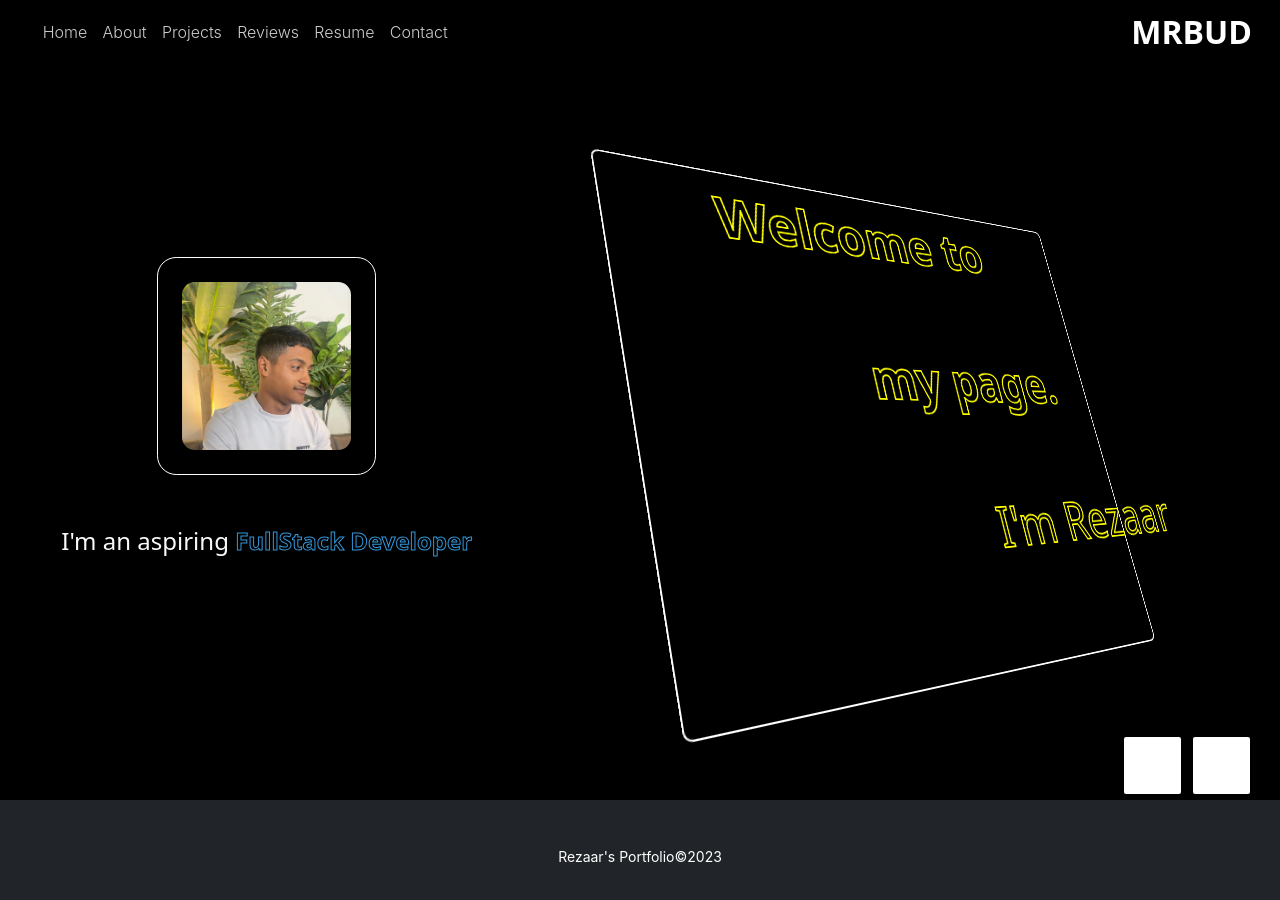
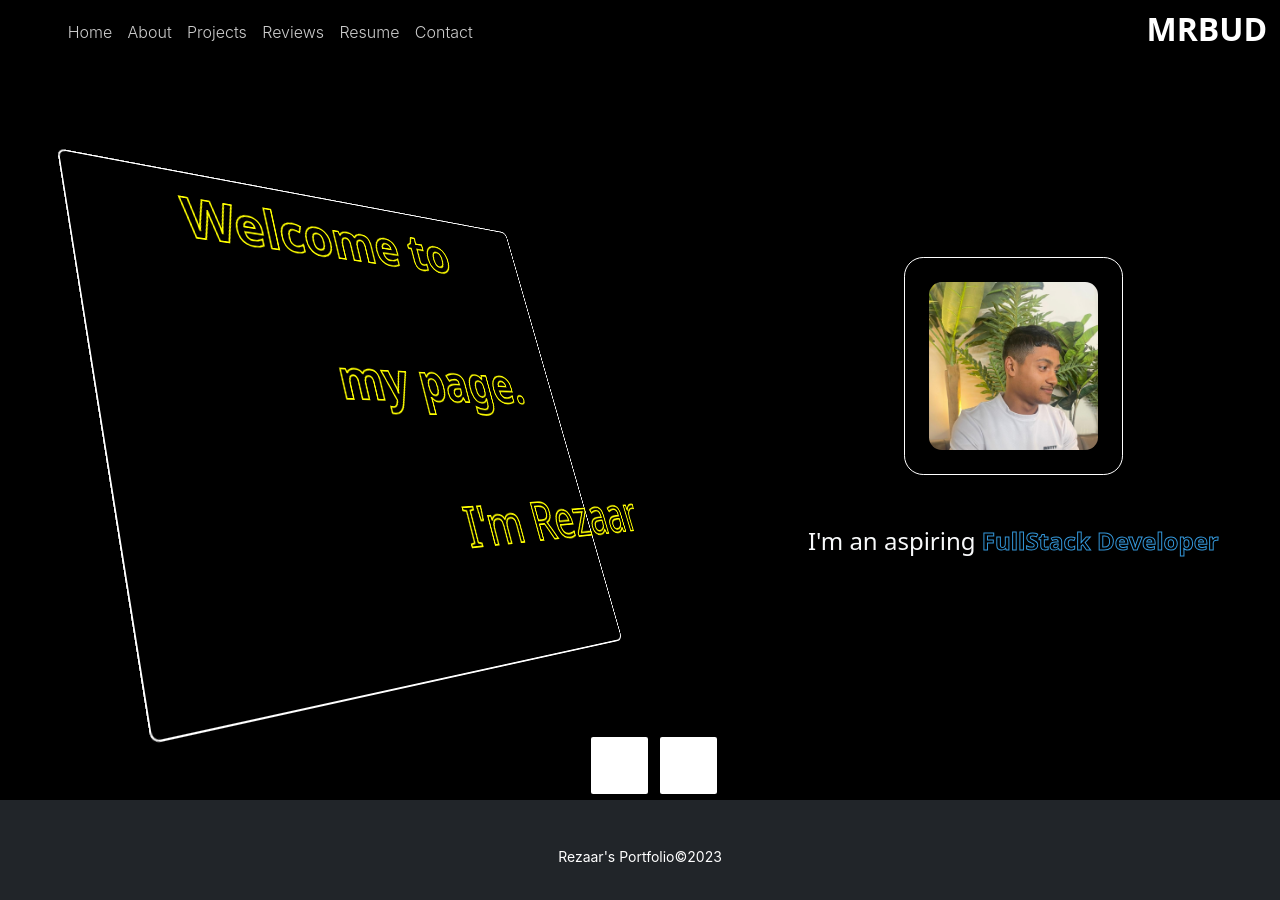
Before and after one commit to solocyberengineer/final_portfolio, a Vue app: page / in a window 1280 px wide. Shown: the top 900 px of the page. Built offline with nearby package versions, Linux system fonts and the light colour scheme; no server answers.

Commit message:
started with responsiveness

```diff
--- a/src/App.vue
+++ b/src/App.vue
@@ -77,7 +77,7 @@ body {
 
 main {
   /* height: minmax( 100vh, 160vh ); */
-  height: var(--mainContent);
+  min-height: var(--mainContent);
   /* min-height: 100vh; */
   /* max-hw: ; */
   /* padding-top: var(--navBar); */
@@ -87,6 +87,7 @@ main {
 
 .background {
     padding-top: var(--navBar);
+    height: 100vh !important;
 }
 
 .disableScroller {
@@ -176,4 +177,8 @@ main {
         opacity: 1;
     }
 }
+
+@media screen and (max-width: 991px){
+
+}
 </style>
--- a/src/components/NavigationComp.vue
+++ b/src/components/NavigationComp.vue
@@ -1,32 +1,38 @@
 <template>
-    <nav class="navbar navbar-expand-lg">
-        <div class="container-fluid bg-transparent">
-            <button class="navbar-toggler" type="button" data-bs-toggle="collapse" data-bs-target="#navbarSupportedContent" aria-controls="navbarSupportedContent" aria-expanded="false" aria-label="Toggle navigation">
-                <span><i class="bi bi-three-dots"></i></span>
+    <nav class="navbar navbar-expand-lg navbar-light">
+        <div class="container-fluid custom-nav position-relative">
+            <button class="navbar-toggler" type="button" data-bs-toggle="collapse" data-bs-target="#navbarSupportedContent"
+                aria-controls="navbarSupportedContent" aria-expanded="false" aria-label="Toggle navigation">
+                <span><i class="bi bi-three-dots text-white"></i></span>
             </button>
+            <a href="#" class="navbar-brand text-white fs-2 fw-bolder position-absolute top-0">MRBUD</a>
             <div class="collapse navbar-collapse" id="navbarSupportedContent">
-                <ul class="navbar-nav mb-2 mb-lg-0 col-5 d-flex justify-content-center">
+                <ul class="navbar-nav mb-2 mb-lg-0 me-auto ms-lg-5 py-3">
                     <li class="nav-item">
                         <router-link :class="{ light: light }" class="nav-link fw-light fs-7" to="/">Home</router-link>
                     </li>
                     <li class="nav-item">
-                        <router-link :class="{ light: light }" class="nav-link fw-light fs-7" to="/about">About</router-link>
+                        <router-link :class="{ light: light }" class="nav-link fw-light fs-7"
+                            to="/about">About</router-link>
                     </li>
                     <li class="nav-item">
-                        <router-link :class="{ light: light }" class="nav-link fw-light fs-7" to="/projects">Projects</router-link>
+                        <router-link :class="{ light: light }" class="nav-link fw-light fs-7"
+                            to="/projects">Projects</router-link>
                     </li>
                     <li class="nav-item">
-                        <router-link :class="{ light: light }" class="nav-link fw-light fs-7" to="/reviews">Reviews</router-link>
+                        <router-link :class="{ light: light }" class="nav-link fw-light fs-7"
+                            to="/reviews">Reviews</router-link>
                     </li>
                     <li class="nav-item">
-                        <router-link :class="{ light: light }" class="nav-link fw-light fs-7" to="/resume">Resume</router-link>
+                        <router-link :class="{ light: light }" class="nav-link fw-light fs-7"
+                            to="/resume">Resume</router-link>
                     </li>
                     <li class="nav-item">
-                        <router-link :class="{ light: light }" class="nav-link fw-light fs-7" to="/contact">Contact</router-link>
+                        <router-link :class="{ light: light }" class="nav-link fw-light fs-7"
+                            to="/contact">Contact</router-link>
                     </li>
                 </ul>
             </div>
-            <a href="#" class="navbar-brand text-white fs-2 fw-bolder">MRBUD</a>
         </div>
     </nav>
 </template>
@@ -34,7 +40,7 @@
 <script>
 export default {
     name: "NavBar",
-    data(){
+    data() {
     },
     computed: {
         light() {
@@ -45,9 +51,8 @@ export default {
 </script>
 
 <style>
-
 .light {
-    color: rgba(255,255,255,0.8) !important;
+    color: rgba(255, 255, 255, 0.8) !important;
 }
 
 nav {
@@ -60,19 +65,24 @@ nav {
     width: 100%;
     align-items: stretch !important;
 }
+
 .navbar {
     padding: 0 !important;
 }
+
 .navbar-toggler {
     border: none;
 }
+
 .navbar-toggler:focus {
     box-shadow: none !important;
 }
+
 .link {
-    color:white;
+    color: white;
     text-decoration: none;
 }
+
 .nav-link {
     padding-inline: 0vw !important;
     margin-inline: 0.6vw !important;
@@ -85,8 +95,31 @@ nav {
     text-align: center;
     color: white;
 }
+
 .navbar-brand {
     /* -webkit-text-stroke: 1px black; */
     color: white;
+    right: 0;
+    margin-inline: 1% !important;
+    margin-block: auto !important;
+}
+
+@media screen and (max-width: 300px) {
+    .fs-7 {
+        font-size: 0.6vw;
+    }
+
+    /* .navbar, */
+    .custom-nav {
+        background-color: black !important;
+        border: 1px solid white;
+    }
+}
+
+@media screen and (max-width: 991px) {
+    .custom-nav {
+        background-color: black !important;
+        border: 1px solid white;
+    }
 }
 </style>
--- a/src/components/PageComp.vue
+++ b/src/components/PageComp.vue
@@ -1628,7 +1628,8 @@ export default {
     }
 }
 </script>
-<style>:root {
+<style>
+:root {
     --scale: 100%;
 }
 svg {
--- a/src/views/AboutView.vue
+++ b/src/views/AboutView.vue
@@ -122,4 +122,9 @@ a {
     justify-content: space-evenly;
 }
 
+@media screen and (max-width: 991px) {
+    .background {
+        height: auto !important;
+    }
+}
 </style>
--- a/src/views/HomeView.vue
+++ b/src/views/HomeView.vue
@@ -2,19 +2,9 @@
     <PageComponent>
         <template #Name>{{ routeName }}</template>
         <template #Content>
-            <div class="container-fluid h-100 background">
+            <div class="container-fluid background">
                 <div class="row h-100 z-1">
-                    <div class="col-5 p-5 profile_cover">
-                        <div class="image-viewer">
-                            <div class="w-50 p-4 img">
-                                <div class="image"></div>
-                            </div>
-                            <div class="fs-4 fw-light py-5 text-light">I'm an aspiring
-                                <span class="aspiration">FullStack Developer</span>
-                            </div>
-                        </div>
-                    </div>
-                    <div class="col-7 px-4 py-5 terminal-container">
+                    <div class="col-lg-7 px-4 py-5 terminal-container">
                         <div ref="terminal" class="terminal text-white">
                             <div ref="terminal_out" class="container tab-container h-100">
                                 <!-- <div ref="tab_title" class="tab-title"><small>Terminal 1</small></div> -->
@@ -30,6 +20,16 @@
                                 <li class="window-tabs"><div class="icon"></div></li>
                                 <li class="window-tabs"><div class="icon"></div></li>
                             </ul>
+                        </div>
+                    </div>
+                    <div class="col-lg-5 p-5 profile_cover">
+                        <div class="image-viewer">
+                            <div class="w-50 p-4 img">
+                                <div class="image"></div>
+                            </div>
+                            <div class="fs-4 fw-light py-5 text-light">I'm an aspiring
+                                <span class="aspiration">FullStack Developer</span>
+                            </div>
                         </div>
                     </div>
                 </div>
@@ -110,6 +110,7 @@ export default {
     background-position: center;
     background-size: cover;
     padding-top: var(--navBar);
+    /* height: 100vh !important; */
 }
 .terminal-container {
     perspective: 1000px;
@@ -330,12 +331,12 @@ export default {
     }
 }
 
-@keyframes pRotation {
-    0% {
-        transform: rotateZ(0deg);
+@media screen and (max-width: 991px) {
+    .terminal-container {
+        height: 80vh;
     }
-    100% {
-        transform: rotateZ(360deg);
+    .background {
+        height: auto !important;
     }
 }
 </style>
--- a/src/views/ProjectsView.vue
+++ b/src/views/ProjectsView.vue
@@ -2,7 +2,7 @@
     <PageComponent>
         <template #Name>{{ routeName }}</template>
         <template #Content>
-            <div class="container-fluid background h-100">
+            <div class="container-fluid background">
                 <div class="gradient"></div>
                 <video class="back_video" poster="@/assets/hoonipig.jpg" autoplay="true" loop muted>
                     <source src="@/assets/hoonipig.mp4">
@@ -252,4 +252,12 @@ export default {
 .p-nav button img {
     height: 100%;
     object-fit: contain;
-}</style>
+}
+
+@media screen and (max-width: 991px) {
+    .background {
+        height: auto !important;
+    }
+}
+
+</style>
--- a/src/views/ResumeView.vue
+++ b/src/views/ResumeView.vue
@@ -11,7 +11,7 @@
                                 <div class="d-flex align-items-center justify-content-start p-0">
                                     <div class="page_title text-white fs-4 fw-light">Experiences & Education</div>
                                 </div>
-                                <div class="row card_container py-5">
+                                <div class="row card_container py-5 d-flex">
                                     <div class="p-1 custom_card">
                                         <div class="bg-white h-100">
                                             <div class="h-25">
@@ -495,5 +495,10 @@ export default {
     border-radius: 0.6vw;
 }
 
+@media screen and (max-width: 991px) {
+    .background {
+        height: auto !important;
+    }
+}
 
 </style>
--- a/src/views/ReviewsView.vue
+++ b/src/views/ReviewsView.vue
@@ -164,4 +164,10 @@ export default {
     color: yellow;
     padding: 1px;
 }
+
+@media screen and (max-width: 991px) {
+    .background {
+        height: auto !important;
+    }
+}
 </style>
```
